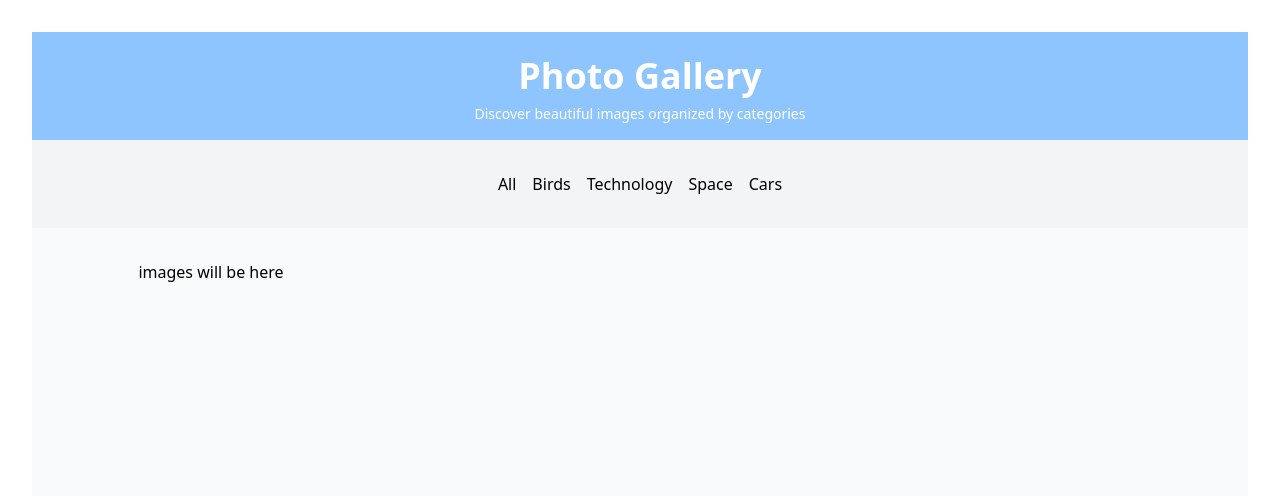
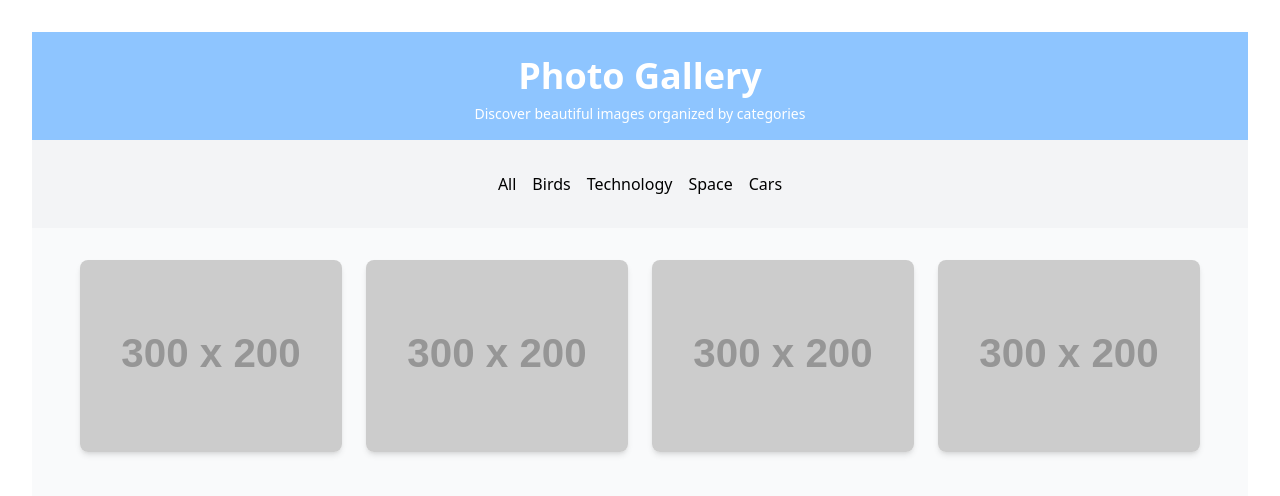
Before and after one commit to leodsaban10/React-Final-Photo-Gallery, a React (Vite) app: page / in a window 1280 px wide. Shown: the top 496 px of the page. Built offline with nearby package versions, Linux system fonts and the light colour scheme.

Commit message:
finished ImageCard, imported it to Gallery.

```diff
--- a/src/App.jsx
+++ b/src/App.jsx
@@ -3,6 +3,7 @@ import './App.css'
 import CategoryFilter from './components/CategoryFilter'
 import Gallery from './components/Gallery'
 import Header from './components/Header'
+import ImageCard from './components/ImageCard'
 
 function App() {
 
--- a/src/components/Gallery.jsx
+++ b/src/components/Gallery.jsx
@@ -1,10 +1,14 @@
+import ImageCard from "./ImageCard"
 
 export default function Gallery() {
     return (
         <main className="bg-gray-50 py-8 min-h-screen">
             <div className="max-w-6xl m-auto px-4">
                 <div className="grid grid-cols-1 md:grid-cols-2 lg:grid-cols-3 xl:grid-cols-4 gap-6">
-                    images will be here
+                    <ImageCard />
+                    <ImageCard />
+                    <ImageCard />
+                    <ImageCard />
                 </div>
             </div>
         </main>
--- a/src/components/ImageCard.jsx
+++ b/src/components/ImageCard.jsx
@@ -1 +1,14 @@
-// ImageCard component
+
+export default function ImageCard() {
+
+    const imageData = {
+        url: "https://via.placeholder.com/300x200",
+        title: "Sample Image",
+        category: "Birds"
+    }
+    return (
+        <div className="bg-white rounded-lg shadow-md overflow-hidden cursor-pointer hover:shadow-xl hover:scale-105 transition-transform duration-300">
+            <img src={imageData.url} alt={imageData.title} className="w-full h-48 object-cover"/>
+        </div>
+    )
+}
```
